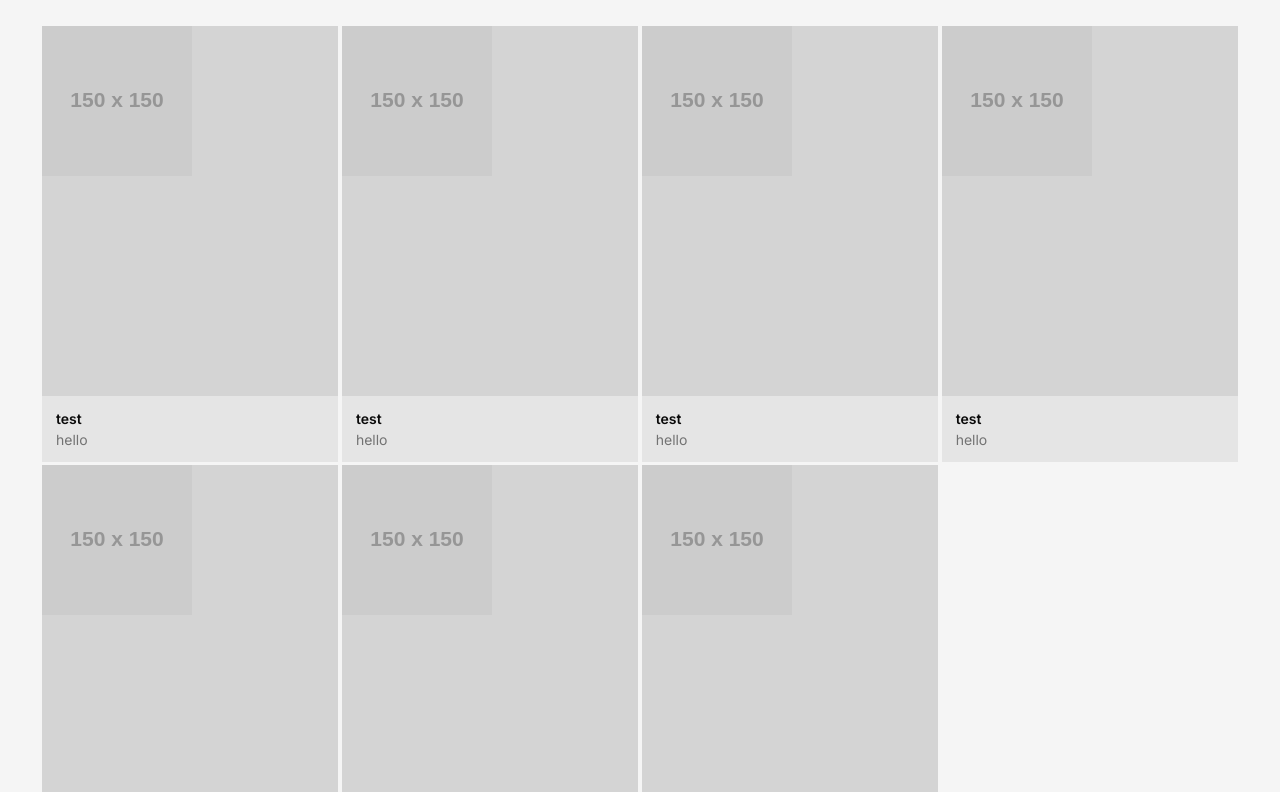
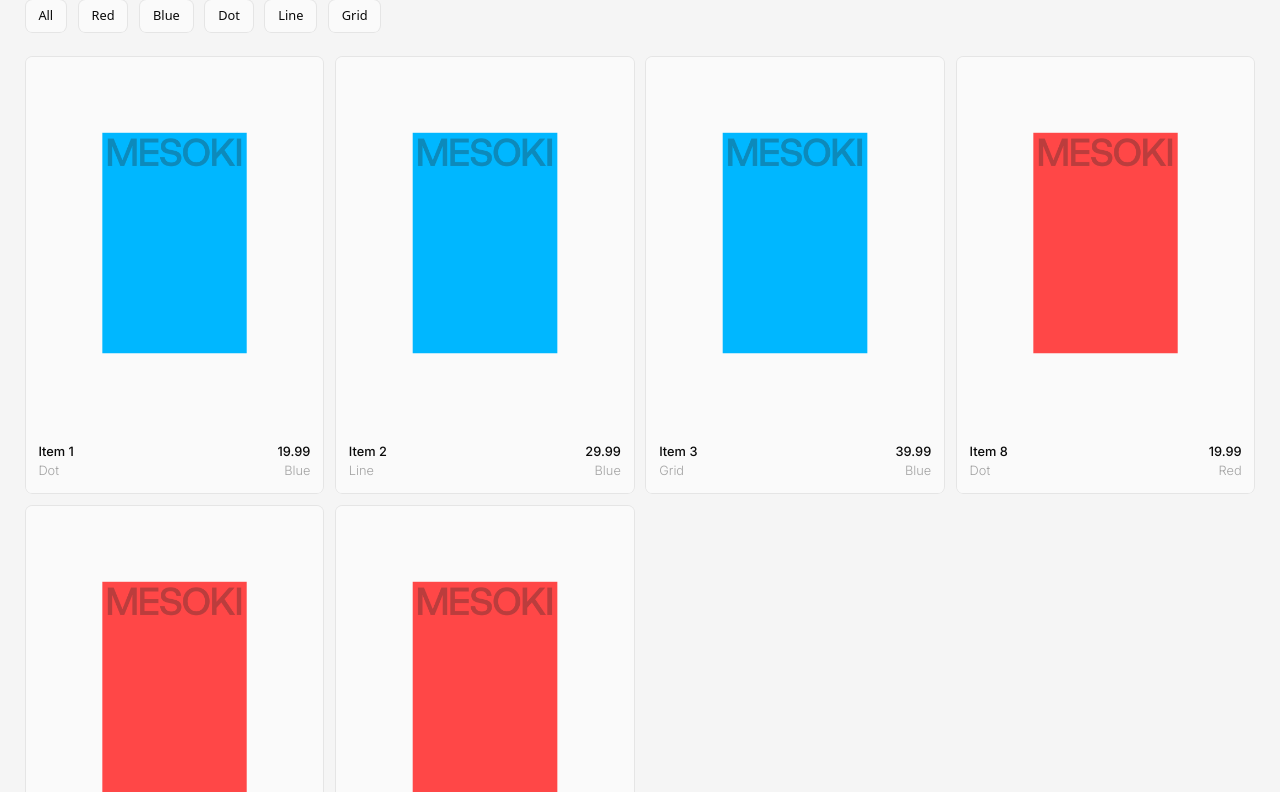
Before and after one commit to mesoki-by-bbetperf/website, a plain HTML site: page index.html in a window 1280 px wide. Shown: the part 308-1100 px from the top of the page. Drawn offline with nearby package versions, Linux system fonts and the light colour scheme; placeholder pictures from the web are drawn by us.

Commit message:
Add product data and implement filtering functionality

```diff
--- /dev/null
+++ b/data.json
@@ -0,0 +1,8 @@
+[
+    { "image": "testBlue.png", "title": "Item 1", "style": "Dot", "price": "19.99", "color": "Blue"},
+    { "image": "testBlue.png", "title": "Item 2", "style": "Line", "price": "29.99", "color": "Blue"},
+    { "image": "testBlue.png", "title": "Item 3", "style": "Grid", "price": "39.99", "color": "Blue"},
+    { "image": "testRed.png", "title": "Item 8", "style": "Dot", "price": "19.99", "color": "Red"},
+    { "image": "testRed.png", "title": "Item 9", "style": "Line", "price": "29.99", "color": "Red"},
+    { "image": "testRed.png", "title": "Item 10", "style": "Grid", "price": "39.99", "color": "Red"}
+  ]
--- /dev/null
+++ b/fetch.js
@@ -0,0 +1,42 @@
+document.addEventListener("DOMContentLoaded", function () {
+  fetch("data.json")
+      .then(response => response.json())
+      .then(data => {
+          itemsData = data.map((item, index) => ({ ...item, id: index + 1 })); // Добавляем уникальный ID
+          console.log("Загруженные товары:", itemsData);
+          renderItems(itemsData);
+      })
+      .catch(error => console.error("Ошибка загрузки JSON:", error));
+});
+
+function renderItems(items) {
+  const grid = document.querySelector(".item_grid");
+  const template = document.getElementById("item_template");
+
+  if (!template) {
+      console.error("Ошибка: Шаблон #item_template не найден!");
+      return;
+  }
+
+  grid.innerHTML = ""; // Очищаем контейнер
+
+  items.forEach((item) => {
+      const clone = template.content.cloneNode(true);
+      const itemElement = clone.querySelector(".item");
+
+      itemElement.setAttribute("data-color", item.color.toLowerCase());
+      clone.querySelector("img").src = item.image;
+      clone.querySelector("img").alt = item.title;
+      clone.querySelector(".item_title").textContent = item.title;
+      clone.querySelector(".item_style").textContent = item.style;
+      clone.querySelector(".item_price").textContent = item.price;
+      clone.querySelector(".item_color").textContent = item.color;
+
+      // Открываем товар в новом окне
+      itemElement.addEventListener("click", () => {
+          window.open(`product.html?id=${item.id}`, "_blank"); // Открытие в новом окне
+      });
+
+      grid.appendChild(clone);
+  });
+}
--- /dev/null
+++ b/filter.js
@@ -0,0 +1,40 @@
+let currentColorFilter = "all";
+let currentStyleFilter = "all";
+
+// Фильтр по цвету
+document.querySelectorAll(".color-filter-btn").forEach(button => {
+    button.addEventListener("click", () => {
+        currentColorFilter = button.getAttribute("data-filter"); // Сохраняем выбранный цвет
+        console.log("Фильтр (цвет) выбран:", currentColorFilter);
+        applyFilters(currentColorFilter, currentStyleFilter);
+    });
+});
+
+// Фильтр по описанию (Line, Grid, Dot)
+document.querySelectorAll(".style-filter-btn").forEach(button => {
+    button.addEventListener("click", () => {
+        currentStyleFilter = button.getAttribute("data-filter"); // Сохраняем выбранное описание
+        console.log("Фильтр (описание) выбран:", currentStyleFilter);
+        applyFilters(currentColorFilter, currentStyleFilter);
+    });
+});
+
+function applyFilters(color, style) {
+    if (!itemsData || itemsData.length === 0) {
+        console.error("Ошибка: itemsData пуст или не загружен.");
+        return;
+    }
+
+    let filteredItems = itemsData;
+
+    if (color !== "all") {
+        filteredItems = filteredItems.filter(item => item.color.toLowerCase() === color.toLowerCase());
+    }
+
+    if (style !== "all") {
+        filteredItems = filteredItems.filter(item => item.style.toLowerCase().includes(style.toLowerCase()));
+    }
+
+    console.log("Отфильтрованные товары:", filteredItems);
+    renderItems(filteredItems);
+}
--- a/index.html
+++ b/index.html
@@ -5,12 +5,15 @@
     <meta charset="UTF-8">
     <meta name="viewport" content="width=device-width, initial-scale=1.0">
     <title>MESOKI</title>
-    <link rel="stylesheet" href="style.css">
-    <link rel="preconnect" href="https://fonts.googleapis.com">
-    <link rel="preconnect" href="https://fonts.gstatic.com" crossorigin>
+    <link rel="stylesheet" href="style.css"> <!-- CSS -->
+    <link rel="preconnect" href="https://fonts.googleapis.com"> <!-- Google Font Inter Variable -->
+    <link rel="preconnect" href="https://fonts.gstatic.com" crossorigin> <!-- Google Font Inter Variable -->
     <link
         href="https://fonts.googleapis.com/css2?family=Inter:ital,opsz,wght@0,14..32,100..900;1,14..32,100..900&display=swap"
-        rel="stylesheet">
+        rel="stylesheet"> <!-- Google Font Inter Variable -->
+    <script src="https://cdn.tailwindcss.com"></script> <!-- Tailwind -->
+    <script src="/fetch.js" defer></script>
+    <script src="/filter.js" defer></script>
 </head>
 
 <body>
@@ -29,72 +32,34 @@
             <path d="M695.778 1.26742H720.07V149.133H695.778V1.26742Z" />
         </svg>
     </header>
-    <section class="item_grid">
-        <div class="item">
+
+    <section class="filter-row">
+        <button class="btn color-filter-btn style-filter-btn" data-filter="all">All</button>
+        <button class="btn color-filter-btn" data-filter="red">Red</button>
+        <button class="btn color-filter-btn" data-filter="blue">Blue</button>
+        <button class="btn style-filter-btn" data-filter="dot">Dot</button>
+        <button class="btn style-filter-btn" data-filter="line">Line</button>
+        <button class="btn style-filter-btn" data-filter="grid">Grid</button>
+    </section>
+
+    <section class="item_grid"></section>
+    <template id="item_template">
+        <div class="item" data-color="">
             <div class="item_image">
-                <img src="https://via.placeholder.com/150" alt="image">
+                <img src="" alt="">
             </div>
             <div class="item_content">
-                <p class="text_primary">Test</p>
-                <p class="text_secondary">hello</p>
+                <div>
+                    <h3 class="item_title text_primary"></h3> <!-- Заголовок важен -->
+                    <p class="item_style text_tertiary"></p>
+                </div>
+                <div>
+                    <strong class="item_price text_primary text-right"></strong> <!-- Цена важна -->
+                    <p class="item_color text_tertiary text-right"></p>
+                </div>
             </div>
         </div>
-        <div class="item">
-            <div class="item_image">
-                <img src="https://via.placeholder.com/150" alt="image">
-            </div>
-            <div class="item_content">
-                <p class="text_primary">Test</p>
-                <p class="text_secondary">hello</p>
-            </div>
-        </div>
-        <div class="item">
-            <div class="item_image">
-                <img src="https://via.placeholder.com/150" alt="image">
-            </div>
-            <div class="item_content">
-                <p class="text_primary">Test</p>
-                <p class="text_secondary">hello</p>
-            </div>
-        </div>
-        <div class="item">
-            <div class="item_image">
-                <img src="https://via.placeholder.com/150" alt="image">
-            </div>
-            <div class="item_content">
-                <p class="text_primary">Test</p>
-                <p class="text_secondary">hello</p>
-            </div>
-        </div>
-        <div class="item">
-            <div class="item_image">
-                <img src="https://via.placeholder.com/150" alt="image">
-            </div>
-            <div class="item_content">
-                <p class="text_primary">Test</p>
-                <p class="text_secondary">hello</p>
-            </div>
-        </div>
-        <div class="item">
-            <div class="item_image">
-                <img src="https://via.placeholder.com/150" alt="image">
-            </div>
-            <div class="item_content">
-                <p class="text_primary">Test</p>
-                <p class="text_secondary">hello</p>
-            </div>
-        </div>
-        </div>
-        <div class="item">
-            <div class="item_image">
-                <img src="https://via.placeholder.com/150" alt="image">
-            </div>
-            <div class="item_content">
-                <p class="text_primary">Test</p>
-                <p class="text_secondary">hello</p>
-            </div>
-        </div>
-    </section>
+    </template>
 </body>
 
 </html>
--- a/style.css
+++ b/style.css
@@ -54,31 +54,21 @@
     --accent_secondary_hover: var(--neutral-900);
 }
 
-@font-face {
-    font-family: Geist Mono;
-    src: url(/font/GeistMonoVF.woff2);
-}
-
 body {
     margin: 0;
-    padding: 3rem;
+    padding: 2rem;
 }
 
 html {
     background-color: var(--background_secondary);
-    font-size: clamp(14px, 1vw, 16px);
+    font-size: clamp(12px, 1vw, 14px);
     transition: background-color 0.3s ease, color 0.3s ease;
-}
-
-p {
-    margin: 0;
-    padding: 0;
 }
 
 .text_primary {
     font-family: "Inter", serif;
     font-optical-sizing: auto;
-    font-weight: 600;
+    font-weight: 500;
     font-style: normal;
     color: var(--text_primary);
     font-size: 1rem;
@@ -86,7 +76,6 @@ p {
     text-decoration: none;
     margin: 0;
     padding: 0;
-    text-transform: lowercase;
 }
 
 .text_secondary {
@@ -100,13 +89,12 @@ p {
     text-decoration: none;
     margin: 0;
     padding: 0;
-    text-transform: lowercase;
 }
 
 .text_tertiary {
     font-family: "Inter", serif;
     font-optical-sizing: auto;
-    font-weight: 600;
+    font-weight: 300;
     font-style: normal;
     color: var(--text_tertiary);
     font-size: 1rem;
@@ -114,7 +102,6 @@ p {
     text-decoration: none;
     margin: 0;
     padding: 0;
-    text-transform: lowercase;
 }
 
 .text_link {
@@ -126,7 +113,6 @@ p {
     font-size: 1rem;
     line-height: auto;
     text-decoration: none;
-    text-transform: lowercase;
 }
 
 .text_link:hover {
@@ -209,7 +195,7 @@ p {
 
 svg.logo {
     display: block;
-    width: 100%;
+    height: 100%;
     margin: 0;
     padding: 0;
     fill: var(--background_tertiary);
@@ -218,15 +204,34 @@ svg.logo {
 .item_grid {
     display: grid;
     grid-template-columns: repeat(auto-fill, minmax(20rem, 1fr));
-    gap: 0.25rem;
+    gap: 1rem;
     padding: 0;
-    margin: 3rem 0 0 0;
+    margin: 0;
+    margin-top: 2rem;
 }
 
 .item {
+    border-radius: 0.5rem;
     display: flex;
     flex-direction: column;
-    background-color: var(--background_tertiary);
+    box-shadow: 0 0 0 1px var(--outline);
+    overflow: hidden;
+    transition: ease .25s;
+}
+
+.item:hover {
+    cursor: pointer !important;
+    transition: ease .25s;
+}
+
+.item:hover .item_image {
+    background-color: var(--background_secondary);
+    transition: ease .25s;
+}
+
+.item:hover .item_content {
+    box-shadow: 0 -1px 0 var(--outline);
+    transition: ease .25s;
 }
 
 .item_image {
@@ -234,12 +239,48 @@ svg.logo {
     width: 100%;
     height: auto;
     aspect-ratio: 4/5;
-    background-color: var(--neutral-300);
+    background-color: var(--background_primary);
+    transition: ease .25s;
 }
 
 .item_content {
     display: flex;
-    flex-direction: column;
-    gap: 0.25rem;
+    flex-direction: row;
+    justify-content: space-between;
     padding: 1rem;
+    background-color: var(--background_primary);
 }
+
+img {
+    display: block;
+    width: 100%;
+    height: auto;
+}
+
+.filter-row {
+    display: flex;
+    flex-direction: row;
+    align-items: center;
+    gap: 1rem;
+    padding: 0;
+    margin: 0;
+    margin-top: 2rem;
+}
+
+.btn {
+    border-radius: 0.5rem;
+    display: inline-block;
+    padding: 0.5rem 1rem;
+    margin: 0;
+    background-color: var(--background_primary);
+    box-shadow: 0 0 0 1px var(--outline);
+    color: var(--text_primary);
+    text-decoration: none;
+    transition: ease .25s;
+}
+
+.btn:hover {
+    cursor: pointer !important;
+    background-color: var(--background_secondary);
+    transition: ease .25s;
+}
```
Also changed, not shown: product.html (added, +45 -0 lines), product.js (added, +29 -0 lines), testBlue.png (added), testRed.png (added).
